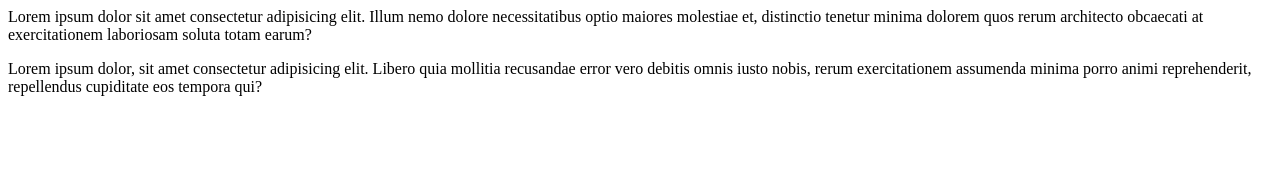
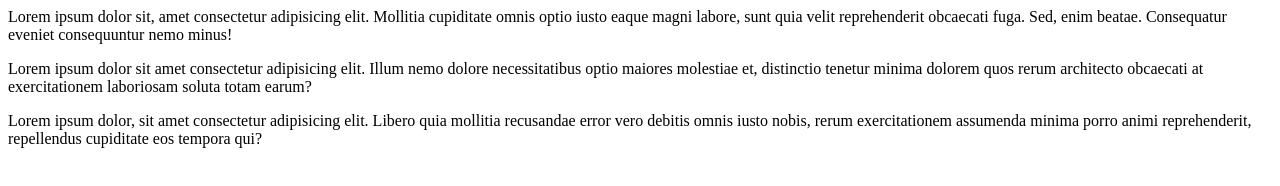
Before and after one commit to ElshadayBimrew/Sample-Repo, a plain HTML site: page index.html in a window 1280 px wide. Drawn offline with Linux system fonts and the light colour scheme.

Commit message:
modified index.html

```diff
--- a/index.html
+++ b/index.html
@@ -6,6 +6,7 @@
     <title>Document</title>
 </head>
 <body>
+    <p>Lorem ipsum dolor sit, amet consectetur adipisicing elit. Mollitia cupiditate omnis optio iusto eaque magni labore, sunt quia velit reprehenderit obcaecati fuga. Sed, enim beatae. Consequatur eveniet consequuntur nemo minus!</p>
     <p>Lorem ipsum dolor sit amet consectetur adipisicing elit. Illum nemo dolore necessitatibus optio maiores molestiae et, distinctio tenetur minima dolorem quos rerum architecto obcaecati at exercitationem laboriosam soluta totam earum?</p>
 <p>Lorem ipsum dolor, sit amet consectetur adipisicing elit. Libero quia mollitia recusandae error vero debitis omnis iusto nobis, rerum exercitationem assumenda minima porro animi reprehenderit, repellendus cupiditate eos tempora qui?</p>
 </body>
```
